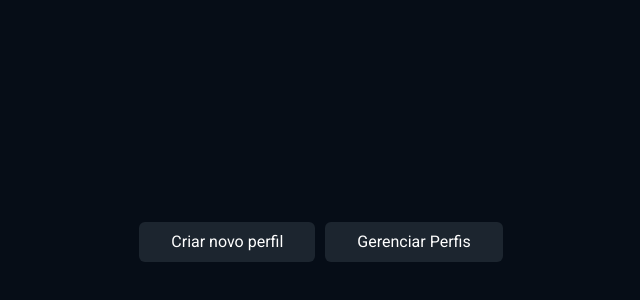
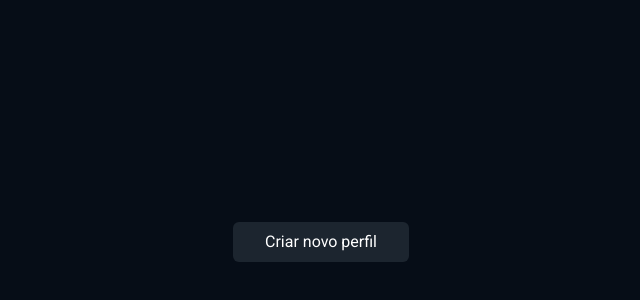
Before and after one commit to jjribeiro1/movies-spa, a React (Vite) app: page /profile in a window 1280 px wide. Shown: the part 230-530 px from the top of the page, without its empty margins (319-959 px from the left). Built offline with nearby package versions, Linux system fonts and the light colour scheme.

Commit message:
refactor: disable config profiles button if user don't have profile

```diff
--- a/src/pages/Profiles/index.tsx
+++ b/src/pages/Profiles/index.tsx
@@ -42,7 +42,7 @@ export function Profiles() {
           <NewProfile disabled={userProfiles.length >= 4} onClick={() => setOpenCreateModal(true)}>
             Criar novo perfil
           </NewProfile>
-          <ConfigProfiles onClick={() => setIsEditingProfile(!isEditingProfile)}>
+          <ConfigProfiles disabled={userProfiles.length <= 0} onClick={() => setIsEditingProfile(!isEditingProfile)}>
             Gerenciar Perfis
           </ConfigProfiles>
         </ProfileActions>
--- a/src/pages/Profiles/style.ts
+++ b/src/pages/Profiles/style.ts
@@ -34,11 +34,11 @@ export const ProfileActions = styled.div`
   gap: 10px;
 `;
 
-type NewProfileProps = {
+type ProfileActionsButtonProps = {
   disabled: boolean;
 };
 
-export const NewProfile = styled.button<NewProfileProps>`
+export const NewProfile = styled.button<ProfileActionsButtonProps>`
   ${({ theme }) => css`
     padding: 0.5rem 2rem;
     margin-top: 3rem;
@@ -65,7 +65,7 @@ export const NewProfile = styled.button<NewProfileProps>`
   opacity: ${(props) => (props.disabled ? 0.2 : 1)};
 `;
 
-export const ConfigProfiles = styled.button`
+export const ConfigProfiles = styled.button<ProfileActionsButtonProps>`
   ${({ theme }) => css`
     padding: 0.5rem 2rem;
     margin-top: 3rem;
@@ -89,4 +89,5 @@ export const ConfigProfiles = styled.button`
       font-size: 0.6rem;
     }
   `}
+  display: ${(props) => (props.disabled ? 'none' : 'block')};
 `;
```
